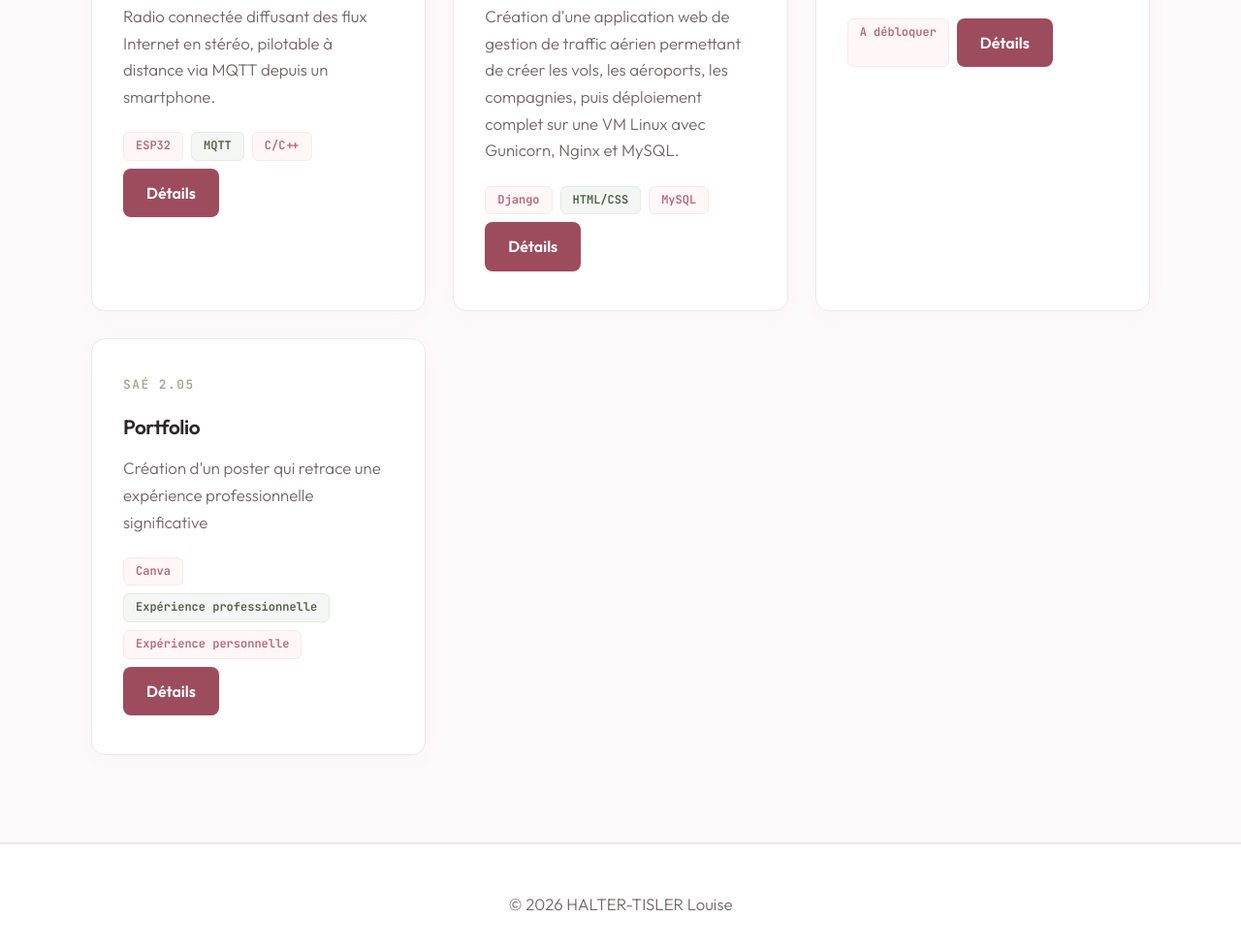
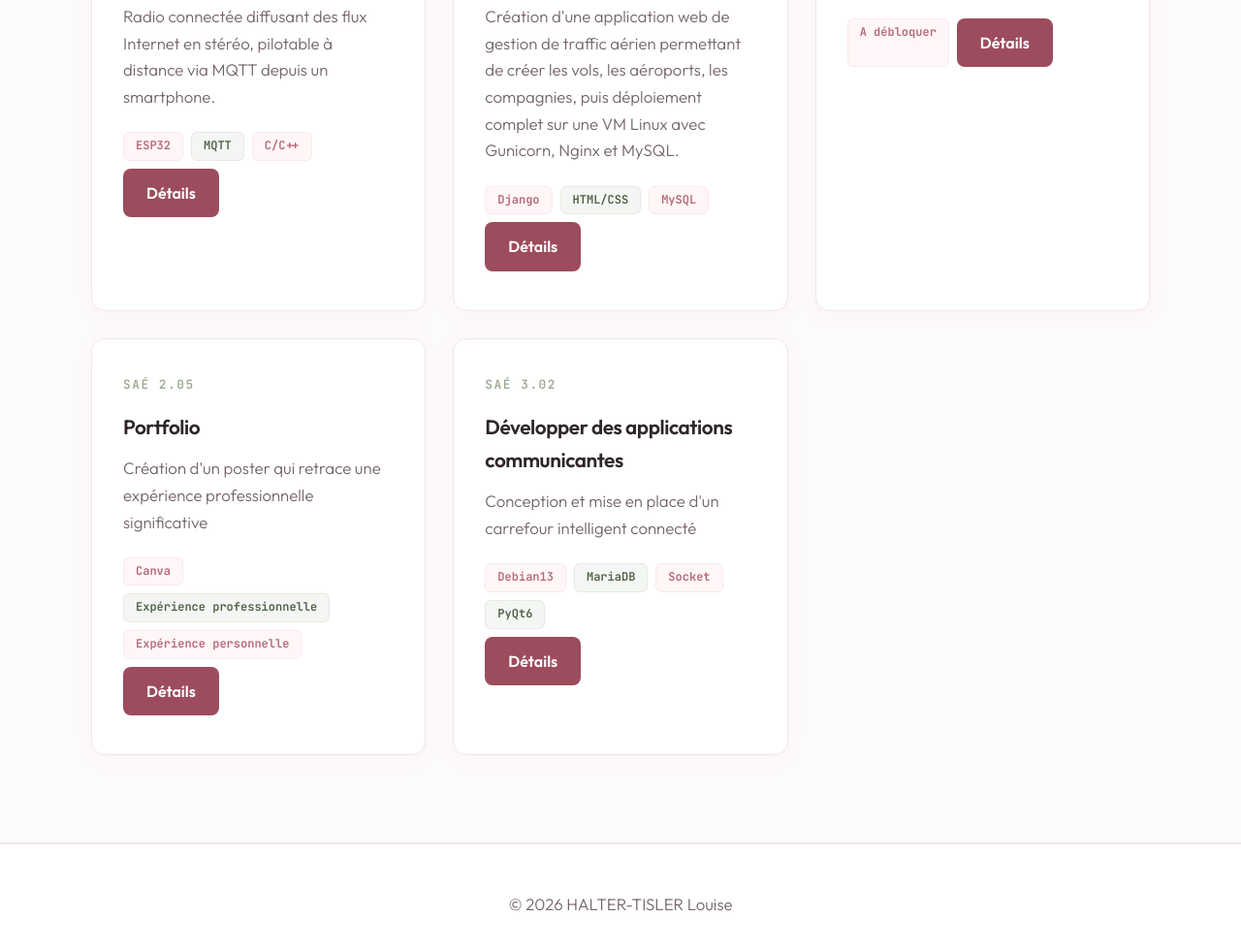
Before and after one commit to kakakan67/ontentedestrucs, a plain HTML site: page projets.html in a window 1280 px wide. Shown: the part 2273-3252 px from the top of the page at 97% size. Drawn offline with Linux system fonts and the light colour scheme.

Commit message:
Update projets.html

```diff
--- a/projets.html
+++ b/projets.html
@@ -1,3 +1,4 @@
+
 <!DOCTYPE html>
 <html lang="fr">
 
@@ -45,11 +46,13 @@
                 </div>
 
                 <div class="homelab-grid">
+
                     <div class="homelab-card">
                         <div class="section-tag" style="margin-bottom: 1rem; display: inline-block;">SAÉ 1.01</div>
                         <h3>Sensibilisation à la cybersécurité</h3>
                         <p>
-                        Réalisation d’un projet de sensibilisation à la cybersécurité visant à informer le grand public sur les risques liés aux backdoors sur Internet. Le projet s’est articulé autour de la création d’une vidéo pédagogique et d’une présentation orale structurée.                               </p>
+                            Réalisation d’un projet de sensibilisation à la cybersécurité visant à informer le grand public sur les risques liés aux backdoors sur Internet. Le projet s’est articulé autour de la création d’une vidéo pédagogique et d’une présentation orale structurée.
+                        </p>
                         <div class="tech-tags" style="margin-top: 1rem;">
                             <span class="tech-tag">Cybersécurité</span>
                             <span class="tech-tag">Communication</span>
@@ -61,7 +64,8 @@
                         <div class="section-tag" style="margin-bottom: 1rem; display: inline-block;">SAÉ 1.02</div>
                         <h3>S'initier aux réseaux informatiques</h3>
                         <p>
-                        Simulation d’un réseau d’entreprise à l’aide de EVE-NG, incluant la segmentation du réseau, la gestion des services et le routage entre différents VLANs. Ce projet visait à comprendre le fonctionnement des infrastructures réseau en environnement professionnel.                         </p>
+                            Simulation d’un réseau d’entreprise à l’aide de EVE-NG, incluant la segmentation du réseau, la gestion des services et le routage entre différents VLANs. Ce projet visait à comprendre le fonctionnement des infrastructures réseau en environnement professionnel.
+                        </p>
                         <div class="tech-tags" style="margin-top: 1rem;">
                             <span class="tech-tag">EVE-NG</span>
                             <span class="tech-tag">VLAN</span>
@@ -75,7 +79,8 @@
                         <div class="section-tag" style="margin-bottom: 1rem; display: inline-block;">SAÉ 1.03</div>
                         <h3>Découvrir un dispositif de transmission</h3>
                         <p>
-                        Étude et simulation d’un réseau Wi-Fi d’entreprise. Réalisation de mesures de couverture avec le logiciel Acrylic pour créer des heatmaps des points d’accès, et simulation de l’installation et de la configuration centralisée de plusieurs APs via une appliance Cisco sur Cisco Packet Tracer.                         </p>
+                            Étude et simulation d’un réseau Wi-Fi d’entreprise. Réalisation de mesures de couverture avec le logiciel Acrylic pour créer des heatmaps des points d’accès, et simulation de l’installation et de la configuration centralisée de plusieurs APs via une appliance Cisco sur Cisco Packet Tracer.
+                        </p>
                         <div class="tech-tags" style="margin-top: 1rem;">
                             <span class="tech-tag">Cisco Packet Tracer</span>
                             <span class="tech-tag">Acrylic Wi-Fi</span>
@@ -102,7 +107,8 @@
                         <div class="section-tag" style="margin-bottom: 1rem; display: inline-block;">SAÉ 1.05</div>
                         <h3>Traiter des données</h3>
                         <p>
-                        Reporting multiplateforme pour localiser les fichiers volumineux et automatiser le nettoyage ciblé.                         </p>
+                            Reporting multiplateforme pour localiser les fichiers volumineux et automatiser le nettoyage ciblé.
+                        </p>
                         <div class="tech-tags" style="margin-top: 1rem;">
                             <span class="tech-tag">Python</span>
                             <span class="tech-tag">PyQt5</span>
@@ -130,7 +136,8 @@
                         <div class="section-tag" style="margin-bottom: 1rem; display: inline-block;">SAÉ 2.02</div>
                         <h3>Mesurer et caractériser un signal ou un système</h3>
                         <p>
-                        Radio connectée diffusant des flux Internet en stéréo, pilotable à distance via MQTT depuis un smartphone.                        </p>
+                            Radio connectée diffusant des flux Internet en stéréo, pilotable à distance via MQTT depuis un smartphone.
+                        </p>
                         <div class="tech-tags" style="margin-top: 1rem;">
                             <span class="tech-tag">ESP32</span>
                             <span class="tech-tag">MQTT</span>
@@ -143,8 +150,7 @@
                         <div class="section-tag" style="margin-bottom: 1rem; display: inline-block;">SAÉ 2.03</div>
                         <h3>Mettre en place une solution informatique pour l'entreprise</h3>
                         <p>
-                            Création d'une application web de gestion de traffic aérien permettant de créer les vols, les aéroports, les compagnies, puis déploiement complet sur une VM Linux avec Gunicorn, Nginx et
-                             MySQL.
+                            Création d'une application web de gestion de traffic aérien permettant de créer les vols, les aéroports, les compagnies, puis déploiement complet sur une VM Linux avec Gunicorn, Nginx et MySQL.
                         </p>
                         <div class="tech-tags" style="margin-top: 1rem;">
                             <span class="tech-tag">Django</span>
@@ -152,8 +158,8 @@
                             <span class="tech-tag">MySQL</span>
                             <a href="sae203.html" class="btn-bleu">Détails</a>
                         </div>
+                    </div>
 
-                </div>
                     <div class="homelab-card">
                         <div class="section-tag" style="margin-bottom: 1rem; display: inline-block;">SAÉ 2.04</div>
                         <h3>Projet intégratif</h3>
@@ -176,7 +182,32 @@
                             <span class="tech-tag">Expérience personnelle</span>
                             <a href="sae205.html" class="btn-bleu">Détails</a>
                         </div>
+                    </div>
 
+
+
+                    <div class="homelab-card">
+                        <div class="section-tag" style="margin-bottom: 1rem; display: inline-block;">
+                            SAÉ 3.02
+                        </div>
+
+                        <h3>Développer des applications communicantes</h3>
+
+                        <p>
+                            Conception et mise en place d'un carrefour intelligent connecté
+                        </p>
+
+                        <div class="tech-tags" style="margin-top: 1rem;">
+                            <span class="tech-tag">Debian13</span>
+                            <span class="tech-tag">MariaDB</span>
+                            <span class="tech-tag">Socket</span>
+                            <span class="tech-tag">PyQt6</span>
+                        </div>
+
+                        <a href="projet-exemple.html" class="btn-bleu">Détails</a>
+                    </div>
+
+                </div>
             </div>
         </section>
     </main>
@@ -184,7 +215,6 @@
     <footer>
         <div class="container">
             <p>© 2026 HALTER-TISLER Louise</p>
-
         </div>
     </footer>
 </body>
```
Lines whose indentation alone changed are shown as unchanged.
